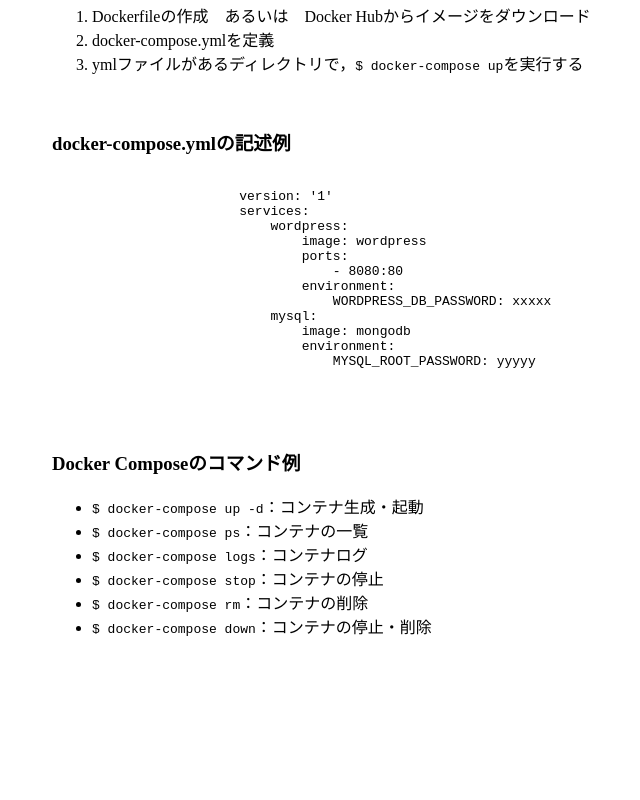
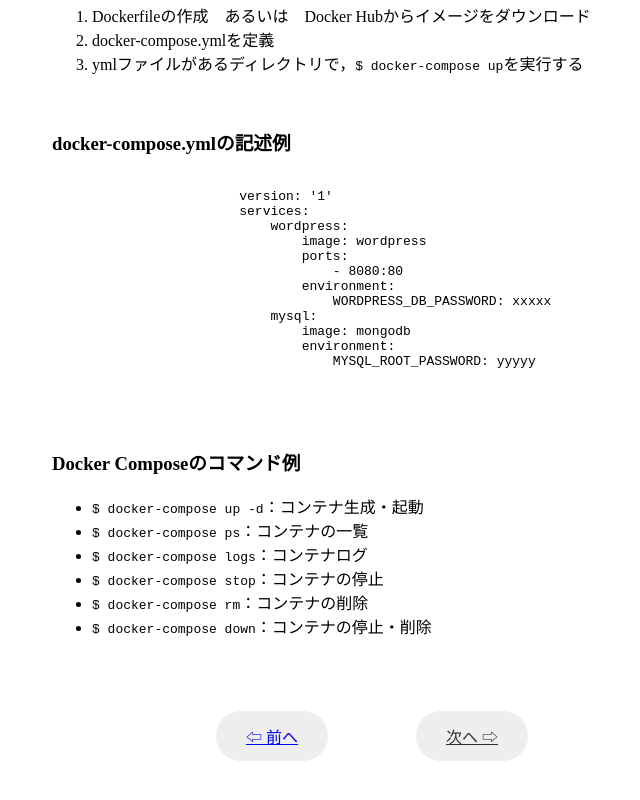
Before and after one commit to yuyuyusei/container-learn, a website: page docs/docker/dockercompose.html in a window 1280 px wide. Shown: the part 564-1364 px from the top of the page, without its empty margins (268-908 px from the left). Before the commit the page ends 1308 px from the top, so only its background shows below. Drawn offline with nearby package versions, Linux system fonts and the light colour scheme.

Commit message:
ページ遷移ボタンの追加

```diff
--- a/docs/docker/dockercompose.html
+++ b/docs/docker/dockercompose.html
@@ -85,8 +85,26 @@
                     <li><code>$ docker-compose rm</code>：コンテナの削除</li>
                     <li><code>$ docker-compose down</code>：コンテナの停止・削除</li>
                 </ul>
-                <br><br><br><br><br>
+                <br><br><br>
             </div>
         </div>
+        <div class="footer">
+            <table style="margin:auto;">
+                <tr>
+                <td>
+                    <div class="button_prev">
+                        <a href="docker_network.html">⇦ 前へ</a>
+                    </div>
+                </td>
+                <td>&emsp;&emsp;&emsp;&emsp;&emsp;</td>
+                <td>
+                    <div class="button_next">
+                        <a href="../conclusion.html">次へ ⇨</a>
+                    </div>
+                </td>
+                </tr>
+            </table>
+        </div>
+        <br><br><br>
     </body>
 </html>
--- a/docs/style.css
+++ b/docs/style.css
@@ -17,8 +17,6 @@
 .footer {
     width: 50%;
     margin: 0 auto;
-    background-color: wheat;
-    color: grey;
     text-align: center;
 }
 
@@ -98,41 +96,56 @@
     display: none;
 }
 
-.next_button a {
+.buttons{
+    display: flex;
+    justify-content: center;
+}
+
+.button_prev, .button_next a {
     background: #eee;
-    text-decoration: none;
-    border-radius: 3px;
     position: relative;
     display: flex;
     justify-content: space-around;
+    align-items: center;
     margin: 0 auto;
-    max-width: 100px;
-    padding: 10px 25px;
+    max-width: 240px;
+    padding: 13px 30px;
     color: #313131;
     transition: 0.3s ease-in-out;
     font-weight: 500;
+    z-index:0;
+    border-radius: 3px;
+    border-radius: 50px;
 }
-.next_button a:after {
+.button_prev a:before {
     content: "";
     position: absolute;
-    top: 50%;
+    right: 0;
+    top: 0;
     bottom: 0;
-    right: 2rem;
-    font-size: 90%;
-    display: flex;
-    justify-content: center;
-    align-items: center;
-    transition: right 0.3s;
-    width: 6px;
-    height: 6px;
-    border-top: solid 2px currentColor;
-    border-right: solid 2px currentColor;
-    transform: translateY(-50%) rotate(45deg);
+    width: 0;
+    display: block;
+    background: orange;
+    transition: .3s;
 }
-.next_button a:hover {
-    background: #6bb6ff;
-    color: #FFF;
+.button_next a:before {
+    content: "";
+    position: absolute;
+    left: 0;
+    top: 0;
+    bottom: 0;
+    width: 0;
+    display: block;
+    background: orange;
+    transition: .3s;
 }
-.next_button a:hover:after {
-    right: 1.4rem;
+
+.button_prev a:hover, .button_next a:hover {
+    color: white;
 }
+.button_prev a:hover:before, .button_next a:hover::before {
+    width: 100%;
+    z-index: -1;
+    border-radius: 3px;
+    border-radius: 50px;
+}
```
Also changed, not shown: docs/conclusion.html (+13 -0 lines), docs/container/container_process.html (+19 -1 lines), docs/container/container_structure.html (+19 -1 lines), docs/container/what_is_container.html (+17 -9 lines), docs/docker/docker_files.html (+19 -1 lines), docs/docker/docker_network.html (+19 -1 lines), docs/docker/what_is_docker.html (+19 -1 lines), docs/index.html (+13 -0 lines), README.md.
